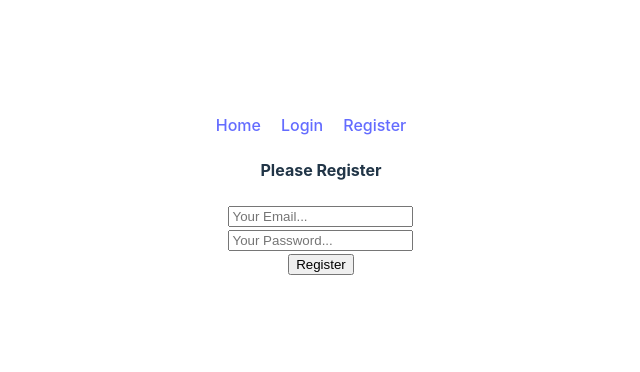
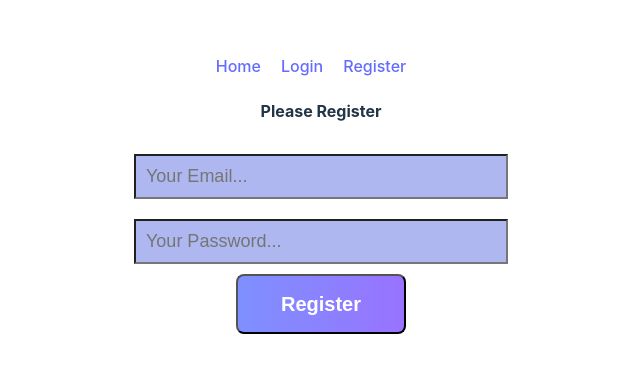
Before and after one commit to aminulislam2002/email-password-auth, a React (Vite) app: page /register in a window 1280 px wide. Shown: the part 206-578 px from the top of the page, without its empty margins (319-959 px from the left). Built offline with nearby package versions, Linux system fonts and the light colour scheme.

Commit message:
form, input, change, blur, submit, preventDefault

```diff
--- /dev/null
+++ b/src/components/Register/Register.css
@@ -0,0 +1,17 @@
+#email,
+#password {
+  padding: 10px;
+  margin: 10px;
+  width: 350px;
+  background-color: #aeb7f0;
+  font-size: 18px;
+}
+#register {
+  width: 170px;
+  height: 60px;
+  font-weight: 700;
+  font-size: 20px;
+  color: white;
+  background: linear-gradient(90deg, #7e90fe 0%, #9873ff 100%);
+  border-radius: 8px;
+}
--- a/src/components/Register/Register.jsx
+++ b/src/components/Register/Register.jsx
@@ -1,15 +1,36 @@
-import React from "react";
+import React, { useState } from "react";
+import "./Register.css";
 
 const Register = () => {
+  const [email, setEmail] = useState(" ");
+  const [password, setPassword] = useState(" ");
+
+  const handleEmailChange = (event) => {
+    // console.log(event.target.value);
+    setEmail(event.target.value);
+  };
+
+  const handlePasswordBlur = (event) => {
+    // console.log(event.target.value);
+    setPassword(event.target.value);
+  };
+
+  const handleSubmit = (event) => {
+    event.preventDefault();
+    const email = event.target.email.value;
+    const password = event.target.password.value;
+    console.log(email, password);
+  };
+
   return (
     <div>
       <h4>Please Register</h4>
-      <form>
-        <input type="email" name="email" id="email" placeholder="Your Email..." />
+      <form onSubmit={handleSubmit}>
+        <input onChange={handleEmailChange} type="email" name="email" id="email" placeholder="Your Email..." />
         <br />
-        <input type="password" name="password" id="password" placeholder="Your Password..." />
+        <input onBlur={handlePasswordBlur} type="password" name="password" id="password" placeholder="Your Password..." />
         <br />
-        <input type="submit" value="Register" />
+        <input type="submit" value="Register" id="register" />
       </form>
     </div>
   );
```
